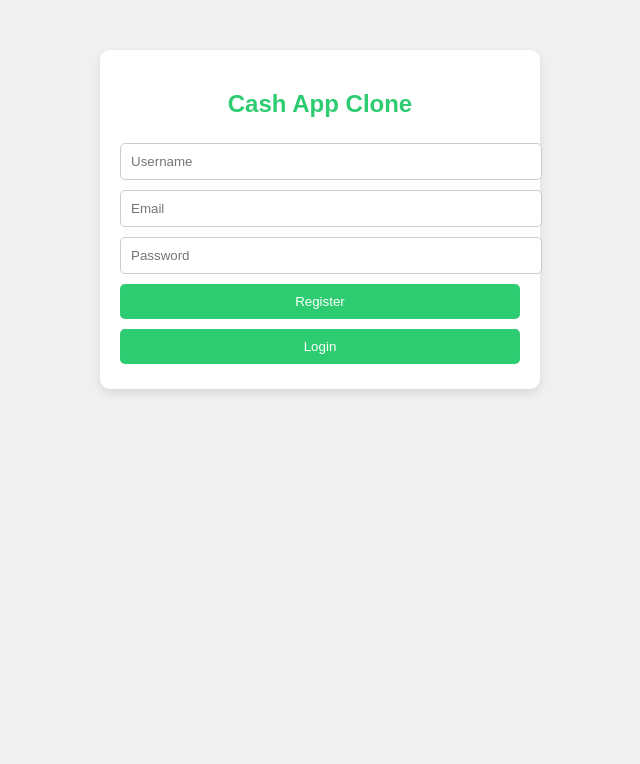
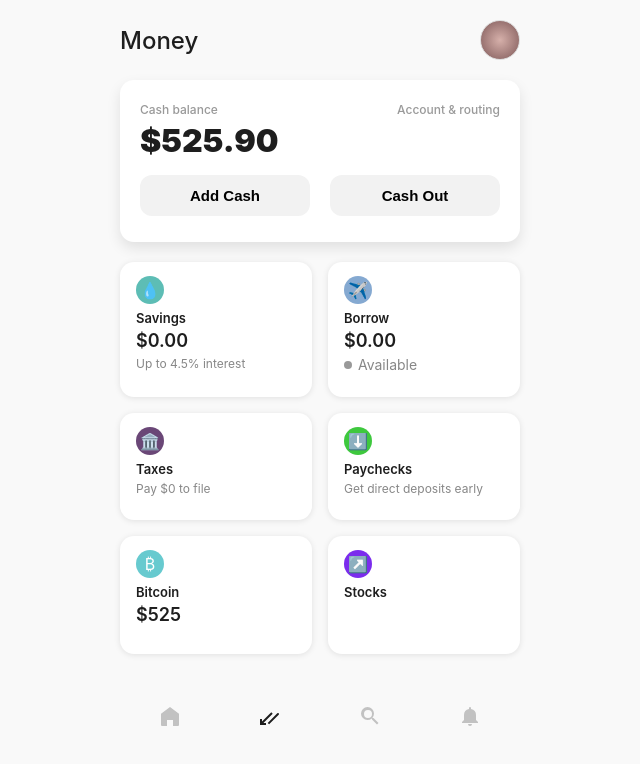
Before and after one commit to admiralross/Cashclone, a plain HTML site: page docs/index.html in a window 1280 px wide. Shown: the whole page, without its empty margins (320-960 px from the left). Drawn offline with Linux system fonts and the light colour scheme.

Commit message:
Update index.html

```diff
--- a/docs/index.html
+++ b/docs/index.html
@@ -1,107 +1,290 @@
 <!DOCTYPE html>
 <html lang="en">
 <head>
-<meta charset="UTF-8">
-<meta name="viewport" content="width=device-width, initial-scale=1.0">
-<title>Cash App Clone</title>
+<meta charset="UTF-8" />
+<meta name="viewport" content="width=device-width, initial-scale=1" />
+<title>Money Dashboard</title>
 <style>
-body { font-family: Arial, sans-serif; background: #f0f0f0; margin:0; padding:0; }
-.container { max-width: 400px; margin: 50px auto; background: #fff; padding: 20px; border-radius: 10px; box-shadow: 0 4px 10px rgba(0,0,0,0.1); }
-h2 { text-align:center; color: #2ecc71; }
-input, button { width: 100%; padding: 10px; margin:5px 0; border-radius:5px; border:1px solid #ccc; }
-button { background:#2ecc71; color:#fff; border:none; cursor:pointer; }
-button:hover { background:#27ae60; }
-#balance { font-size: 24px; text-align:center; margin:10px 0; }
-#transactions { max-height:200px; overflow-y:auto; margin-top:10px; border-top:1px solid #ccc; padding-top:10px; }
-.tx { padding:5px; border-bottom:1px solid #eee; }
+  /* Reset & base styles */
+  * {
+    box-sizing: border-box;
+  }
+  body {
+    font-family: -apple-system, BlinkMacSystemFont, "Segoe UI", Roboto, Oxygen,
+      Ubuntu, Cantarell, "Open Sans", "Helvetica Neue", sans-serif;
+    background: #f9f9f9;
+    margin: 20px;
+    color: #1e1e1e;
+    -webkit-font-smoothing: antialiased;
+    -moz-osx-font-smoothing: grayscale;
+  }
+
+  /* Container */
+  .container {
+    max-width: 400px;
+    margin: 0 auto;
+  }
+
+  /* Top Bar with Money and Profile Circle */
+  .top-bar {
+    display: flex;
+    justify-content: space-between;
+    align-items: center;
+    margin-bottom: 20px;
+  }
+
+  .top-bar h2 {
+    margin: 0;
+    font-weight: 500;
+  }
+
+  .profile-circle {
+    width: 40px;
+    height: 40px;
+    border-radius: 50%;
+    background: radial-gradient(circle at center, #d6b0aa, #7e5858);
+    border: 1.5px solid #ddd;
+  }
+
+  /* Cash Balance Card */
+  .cash-balance-card {
+    background: #fff;
+    border-radius: 14px;
+    padding: 22px 20px 26px 20px;
+    margin-bottom: 20px;
+    box-shadow: 0 6px 14px rgba(0,0,0,0.1);
+  }
+
+  .cash-balance-header {
+    display: flex;
+    justify-content: space-between;
+    font-size: 12px;
+    color: #999;
+    margin-bottom: 8px;
+    font-weight: 500;
+  }
+
+  .cash-balance-amount {
+    font-weight: 900;
+    font-size: 32px;
+    margin-bottom: 18px;
+    line-height: 1;
+  }
+
+  .cash-balance-buttons {
+    display: flex;
+    gap: 20px;
+  }
+
+  .cash-balance-buttons button {
+    flex: 1;
+    padding: 12px 0;
+    border-radius: 12px;
+    border: none;
+    font-weight: 600;
+    font-size: 15px;
+    cursor: pointer;
+    background: #f2f2f2;
+    transition: background 0.2s ease;
+  }
+
+  .cash-balance-buttons button:hover {
+    background: #e5e5e5;
+  }
+
+  /* Cards Section */
+  .cards {
+    display: grid;
+    grid-template-columns: repeat(2, 1fr);
+    gap: 16px;
+  }
+
+  .card {
+    background: #fff;
+    border-radius: 14px;
+    padding: 14px 16px 24px 16px;
+    box-shadow: 0 1px 6px rgba(0,0,0,0.1);
+    position: relative;
+  }
+
+  .card .icon-circle {
+    width: 28px;
+    height: 28px;
+    border-radius: 50%;
+    display: flex;
+    align-items: center;
+    justify-content: center;
+    color: white;
+    margin-bottom: 6px;
+  }
+
+  /* Specific card icons colors */
+  .icon-savings {
+    background: #5dbdb5;
+  }
+  .icon-borrow {
+    background: #85a9d1;
+  }
+  .icon-taxes {
+    background: #6a4777;
+  }
+  .icon-paychecks {
+    background: #3ec83e;
+  }
+  .icon-bitcoin {
+    background: #67cacf;
+  }
+  .icon-stocks {
+    background: #7b2ced;
+  }
+
+  /* Card Title */
+  .card-title {
+    font-weight: 600;
+    font-size: 13px;
+    margin-bottom: 4px;
+  }
+
+  /* Card Content Values */
+  .card-value {
+    font-weight: 600;
+    font-size: 18px;
+    margin-bottom: 5px;
+  }
+
+  /* Card subtext */
+  .card-subtext {
+    font-weight: 400;
+    font-size: 12px;
+    color: #878787;
+  }
+
+  /* Additional styling for "Available" text with a small circle */
+  .borrow-available {
+    display: flex;
+    align-items: center;
+    gap: 6px;
+    font-weight: 400;
+    font-size: 14px;
+    color: #878787;
+  }
+
+  .small-circle {
+    width: 8px;
+    height: 8px;
+    background: #999;
+    border-radius: 50%;
+  }
+
+  /* Bottom navigation bar icons container */
+  .bottom-nav {
+    display: flex;
+    justify-content: space-around;
+    margin-top: 40px;
+  }
+
+  .bottom-nav button {
+    background: none;
+    border: none;
+    font-size: 24px;
+    color: #c2c2c2;
+    cursor: pointer;
+    padding: 10px;
+  }
+
+  .bottom-nav button.active {
+    color: #1e1e1e;
+  }
 </style>
 </head>
 <body>
+  <div class="container">
+    <!-- Top bar -->
+    <div class="top-bar">
+      <h2>Money</h2>
+      <div class="profile-circle" title="Profile"></div>
+    </div>
 
-<div class="container">
-<h2>Cash App Clone</h2>
+    <!-- Cash balance card -->
+    <div class="cash-balance-card">
+      <div class="cash-balance-header">
+        <div>Cash balance</div>
+        <div>Account &amp; routing</div>
+      </div>
+      <div class="cash-balance-amount">$525.90</div>
+      <div class="cash-balance-buttons">
+        <button id="addCashBtn">Add Cash</button>
+        <button id="cashOutBtn">Cash Out</button>
+      </div>
+    </div>
 
-<div id="auth">
-<input type="text" id="username" placeholder="Username">
-<input type="email" id="email" placeholder="Email">
-<input type="password" id="password" placeholder="Password">
-<button onclick="register()">Register</button>
-<button onclick="login()">Login</button>
-</div>
+    <!-- Cards section -->
+    <div class="cards">
+      <!-- Savings -->
+      <div class="card">
+        <div class="icon-circle icon-savings" aria-label="Savings Icon">💧</div>
+        <div class="card-title">Savings</div>
+        <div class="card-value">$0.00</div>
+        <div class="card-subtext">Up to 4.5% interest</div>
+      </div>
 
-<div id="dashboard" style="display:none;">
-<div id="balance">Balance: $0</div>
-<input type="number" id="addAmount" placeholder="Amount to Add">
-<button onclick="addFunds()">Add Funds</button>
-<input type="email" id="sendEmail" placeholder="Send to Email">
-<input type="number" id="sendAmount" placeholder="Amount to Send">
-<button onclick="sendFunds()">Send Money</button>
+      <!-- Borrow -->
+      <div class="card">
+        <div class="icon-circle icon-borrow" aria-label="Borrow Icon">✈️</div>
+        <div class="card-title">Borrow</div>
+        <div class="card-value">$0.00</div>
+        <div class="borrow-available">
+          <div class="small-circle"></div>
+          <div>Available</div>
+        </div>
+      </div>
 
-<div id="transactions"></div>
-<button onclick="logout()">Logout</button>
-</div>
+      <!-- Taxes -->
+      <div class="card">
+        <div class="icon-circle icon-taxes" aria-label="Taxes Icon">🏛️</div>
+        <div class="card-title">Taxes</div>
+        <div class="card-subtext">Pay $0 to file</div>
+      </div>
 
-<script>
-const API_URL = "http://localhost:3000"; // replace with your Railway backend URL later
-let token = "";
+      <!-- Paychecks -->
+      <div class="card">
+        <div class="icon-circle icon-paychecks" aria-label="Paychecks Icon">⬇️</div>
+        <div class="card-title">Paychecks</div>
+        <div class="card-subtext">Get direct deposits early</div>
+      </div>
 
-async function register(){
-  const username = document.getElementById('username').value;
-  const email = document.getElementById('email').value;
-  const password = document.getElementById('password').value;
-  const res = await fetch(API_URL+'/register',{method:'POST',headers:{'Content-Type':'application/json'},body:JSON.stringify({username,email,password})});
-  const data = await res.json();
-  alert(data.message);
-}
+      <!-- Bitcoin -->
+      <div class="card">
+        <div class="icon-circle icon-bitcoin" aria-label="Bitcoin Icon">₿</div>
+        <div class="card-title">Bitcoin</div>
+        <div class="card-value">$525</div>
+      </div>
 
-async function login(){
-  const email = document.getElementById('email').value;
-  const password = document.getElementById('password').value;
-  const res = await fetch(API_URL+'/login',{method:'POST',headers:{'Content-Type':'application/json'},body:JSON.stringify({email,password})});
-  const data = await res.json();
-  alert(data.message);
-  if(data.success){ token = data.token; showDashboard(); fetchDashboard(); }
-}
+      <!-- Stocks -->
+      <div class="card">
+        <div class="icon-circle icon-stocks" aria-label="Stocks Icon">↗️</div>
+        <div class="card-title">Stocks</div>
+      </div>
+    </div>
 
-function showDashboard(){
-  document.getElementById('auth').style.display='none';
-  document.getElementById('dashboard').style.display='block';
-}
+    <!-- Bottom navigation (replicated icons from the bottom of the image) -->
+    <div class="bottom-nav" aria-label="Bottom navigation">
+      <button aria-label="Home"><svg xmlns="http://www.w3.org/2000/svg" width="24" height="24" fill="#c2c2c2" viewBox="0 0 24 24"><path d="M3 9.857L12 3l9 6.857V21a1 1 0 01-1 1h-5v-6H9v6H4a1 1 0 01-1-1V9.857z" /></svg></button>
+      <button aria-label="Transaction" class="active"><svg xmlns="http://www.w3.org/2000/svg" width="24" height="24" fill="#1e1e1e" viewBox="0 0 24 24"><path d="M8 21v-2H5.414l9.292-9.293-1.414-1.414L4 17.586V15H2v6h6zm12.707-11.707a.996.996 0 00-1.414 0l-9.586 9.586 1.414 1.414 9.586-9.586a.996.996 0 000-1.414z"/></svg></button>
+      <button aria-label="Search"><svg xmlns="http://www.w3.org/2000/svg" width="24" height="24" fill="#c2c2c2" viewBox="0 0 24 24"><path d="M15.5 14h-.79l-.28-.27A6.471 6.471 0 0016 9.5 6.5 6.5 0 109.5 16a6.471 6.471 0 004.23-1.57l.27.28v.79l5 4.99L20.49 19l-4.99-5zM10 14a4 4 0 110-8 4 4 0 010 8z"/></svg></button>
+      <button aria-label="Notifications"><svg xmlns="http://www.w3.org/2000/svg" width="24" height="24" fill="#c2c2c2" viewBox="0 0 24 24"><path d="M12 22a2 2 0 002-2H10a2 2 0 002 2zm6-6v-5a6 6 0 00-5-5.917V4a1 1 0 00-2 0v1.083A6 6 0 006 11v5l-2 2v1h16v-1l-2-2z"/></svg></button>
+    </div>
+  </div>
 
-function logout(){
-  token = ""; document.getElementById('auth').style.display='block';
-  document.getElementById('dashboard').style.display='none';
-}
+  <script>
+    // JavaScript to handle Add Cash and Cash Out button clicks
+    document.getElementById('addCashBtn').addEventListener('click', function() {
+      alert('Add Cash clicked!');
+    });
 
-async function fetchDashboard(){
-  const res = await fetch(API_URL+'/dashboard',{headers:{'Authorization':'Bearer '+token}});
-  const data = await res.json();
-  if(data.success){
-    document.getElementById('balance').innerText = "Balance: $"+data.balance;
-    const txDiv = document.getElementById('transactions'); txDiv.innerHTML="";
-    data.transactions.reverse().forEach(t=>{
-      const d = new Date(t.date);
-      txDiv.innerHTML += `<div class="tx">${t.type.toUpperCase()}: $${t.amount} | ${t.from} → ${t.to} | ${d.toLocaleString()}</div>`;
+    document.getElementById('cashOutBtn').addEventListener('click', function() {
+      alert('Cash Out clicked!');
     });
-  }
-}
-
-async function addFunds(){
-  const amount = parseFloat(document.getElementById('addAmount').value);
-  const res = await fetch(API_URL+'/add',{method:'POST',headers:{'Content-Type':'application/json','Authorization':'Bearer '+token},body:JSON.stringify({amount})});
-  const data = await res.json();
-  alert(data.message); fetchDashboard();
-}
-
-async function sendFunds(){
-  const toEmail = document.getElementById('sendEmail').value;
-  const amount = parseFloat(document.getElementById('sendAmount').value);
-  const res = await fetch(API_URL+'/send',{method:'POST',headers:{'Content-Type':'application/json','Authorization':'Bearer '+token},body:JSON.stringify({toEmail,amount})});
-  const data = await res.json();
-  alert(data.message); fetchDashboard();
-}
-</script>
-
-</div>
+  </script>
 </body>
 </html>
```
